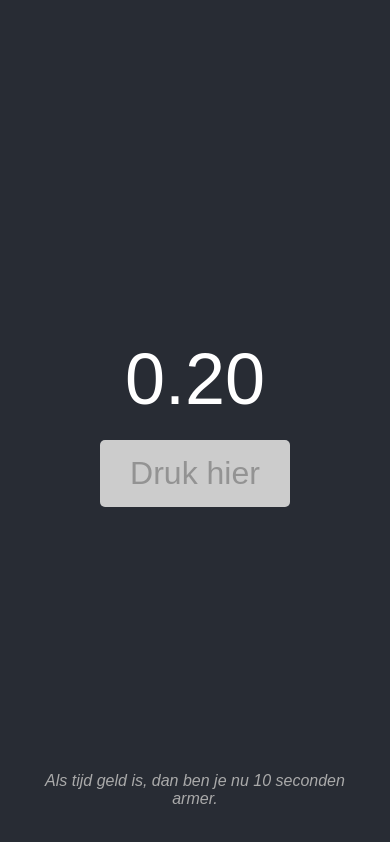
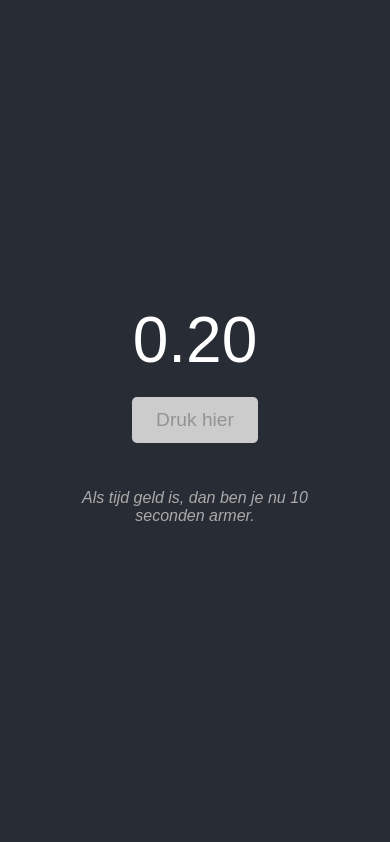
Before and after one commit to Supperelias2/HTMLCoundownGame, a plain HTML site: page index.html in a window 390 px wide. Both pictures are taken after a click on the button "Start Spel". Drawn offline with Linux system fonts and the light colour scheme.

Commit message:
responsive design

```diff
--- a/index.html
+++ b/index.html
@@ -3,6 +3,8 @@
 <html lang="nl">
 <head>
     <meta charset="UTF-8">
+    <!-- Belangrijk voor responsiviteit op mobiele apparaten -->
+    <meta name="viewport" content="width=device-width, initial-scale=1.0">
     <title>10 Seconden Spel</title>
     <link rel="stylesheet" href="style.css">
 </head>
@@ -19,11 +21,10 @@
         <div id="game-screen" style="display: none;">
             <div id="countdown">3.00</div>
             <button id="game-button" disabled>Druk hier</button>
-        </div>
-
-        <!-- Quote -->
-        <div id="quote-container">
-            <blockquote id="quote"></blockquote>
+            <!-- Quote -->
+            <div id="quote-container">
+                <blockquote id="quote"></blockquote>
+            </div>
         </div>
     </div>
     <script src="script.js"></script>
--- a/style.css
+++ b/style.css
@@ -12,9 +12,10 @@ body {
     display: flex;
     flex-direction: column;
     justify-content: center;
-    height: 100vh;
+    min-height: 100vh;
     align-items: center;
-    position: relative;
+    padding: 20px;
+    box-sizing: border-box;
 }
 
 #instruction-screen {
@@ -22,17 +23,17 @@ body {
 }
 
 #instruction-screen h1 {
-    font-size: 36px;
+    font-size: 2.5em;
     margin-bottom: 20px;
 }
 
 #instruction-screen p {
-    font-size: 18px;
+    font-size: 1.2em;
     margin-bottom: 30px;
 }
 
 #start-button {
-    font-size: 24px;
+    font-size: 1.5em;
     padding: 15px 30px;
     background-color: #61dafb;
     border: none;
@@ -47,12 +48,12 @@ body {
 }
 
 #countdown {
-    font-size: 72px;
+    font-size: 5em;
     margin-bottom: 20px;
 }
 
 #game-button {
-    font-size: 32px;
+    font-size: 1.5em;
     padding: 15px 30px;
     background-color: #61dafb;
     border: none;
@@ -80,14 +81,42 @@ body {
 
 /* Quote stijl */
 #quote-container {
-    position: absolute;
-    bottom: 20px;
+    margin-top: 30px;
     width: 100%;
     padding: 0 20px;
 }
 
 #quote {
-    font-size: 16px;
+    font-size: 1em;
     font-style: italic;
     color: #aaaaaa;
 }
+
+/* Responsive styling */
+@media (max-width: 600px) {
+    #instruction-screen h1 {
+        font-size: 2em;
+    }
+
+    #instruction-screen p {
+        font-size: 1em;
+    }
+
+    #start-button {
+        font-size: 1.2em;
+        padding: 12px 24px;
+    }
+
+    #countdown {
+        font-size: 4em;
+    }
+
+    #game-button {
+        font-size: 1.2em;
+        padding: 12px 24px;
+    }
+
+    #quote {
+        font-size: 1em;
+    }
+}
```
